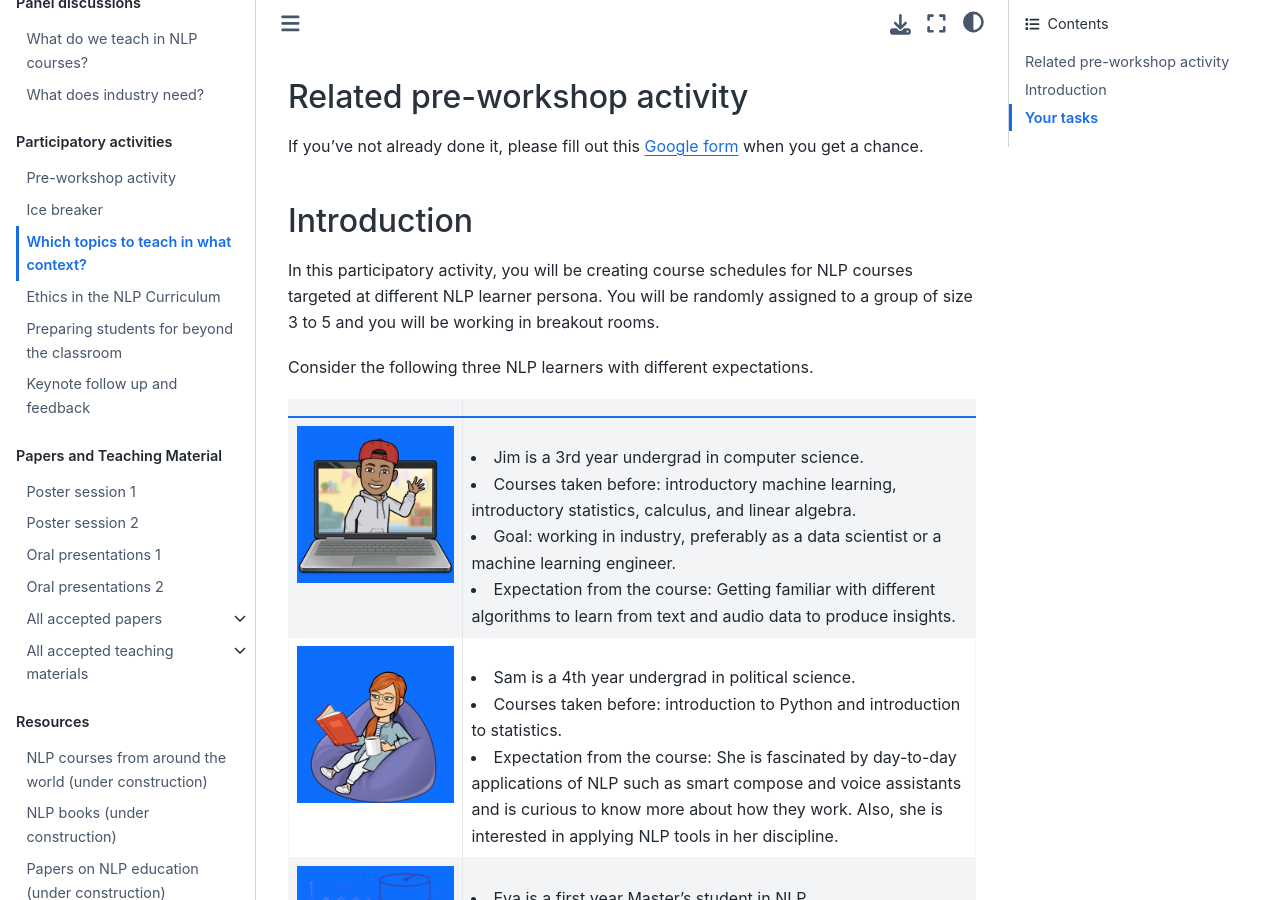
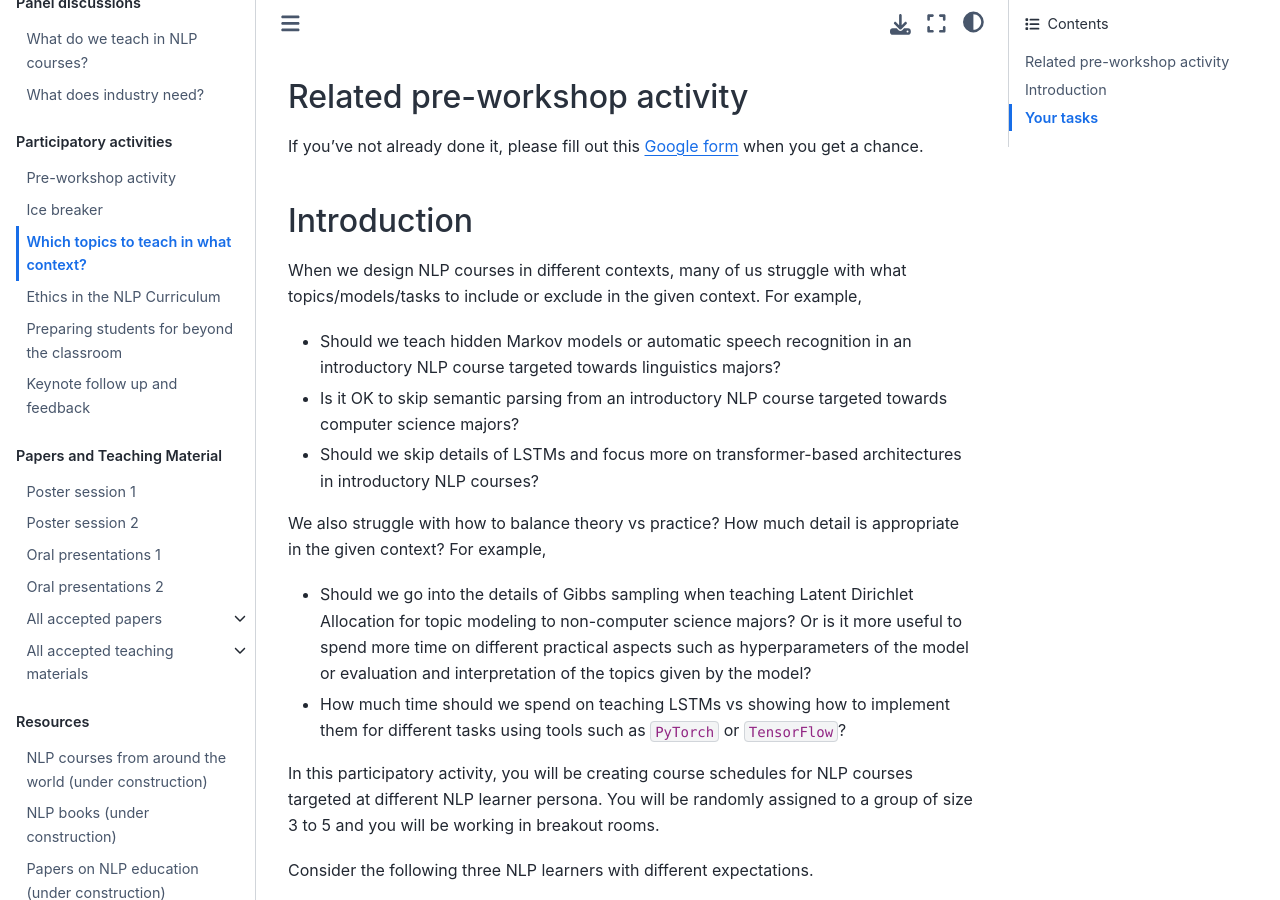
Before and after one commit to TeachingNLP/workshop-book, a Jupyter Book: the page built from activities/core-topics.md, in a window 1280 px wide and 900 px high, scrolled down 233 px. Built offline with Jupyter Book 1.0.4 settings and Sphinx 7.4.7 and the Sphinx Book theme 1.1.4, drawn with Linux system fonts in a browser that asks for light colours.

Commit message:
updating

```diff
--- a/activities/core-topics.md
+++ b/activities/core-topics.md
@@ -10,6 +10,18 @@
 If you've not already done it, please fill out this [Google form](https://forms.gle/kqZLVpkBAdp7wrA29) when you get a chance.
 
 ## Introduction
+
+When we design NLP courses in different contexts, many of us struggle with what topics/models/tasks to include or exclude in the given context. For example,
+
+- Should we teach hidden Markov models or automatic speech recognition in an introductory NLP course targeted towards linguistics majors?
+- Is it OK to skip semantic parsing from an introductory NLP course targeted towards computer science majors?
+- Should we skip details of LSTMs and focus more on transformer-based architectures in introductory NLP courses?
+
+We also struggle with how to balance theory vs practice? How much detail is appropriate in the given context? For example,
+
+- Should we go into the details of Gibbs sampling when teaching Latent Dirichlet Allocation for topic modeling to non-computer science majors? Or is it more useful to spend more time on different practical aspects such as hyperparameters of the model or evaluation and interpretation of the topics given by the model?
+- How much time should we spend on teaching LSTMs vs showing how to implement them for different tasks using tools such as `PyTorch` or `TensorFlow`?
+
 In this participatory activity, you will be creating course schedules for NLP courses targeted at different NLP learner persona. You will be randomly assigned to a group of size 3 to 5 and you will be working in breakout rooms.
 
 Consider the following three NLP learners with different expectations.
@@ -26,5 +38,4 @@ Consider the following three NLP learners with different expectations.
 
 Go to this [Google doc](https://docs.google.com/document/d/1h_X3oZk6ZPNewlGzu6u_mPqTl5_s2-dDj_269AArQqA/edit#) and follow the instructions there.
 
-
 <hr>
```
Also changed, not shown: panels/core-concepts.md (+9 -11 lines).
